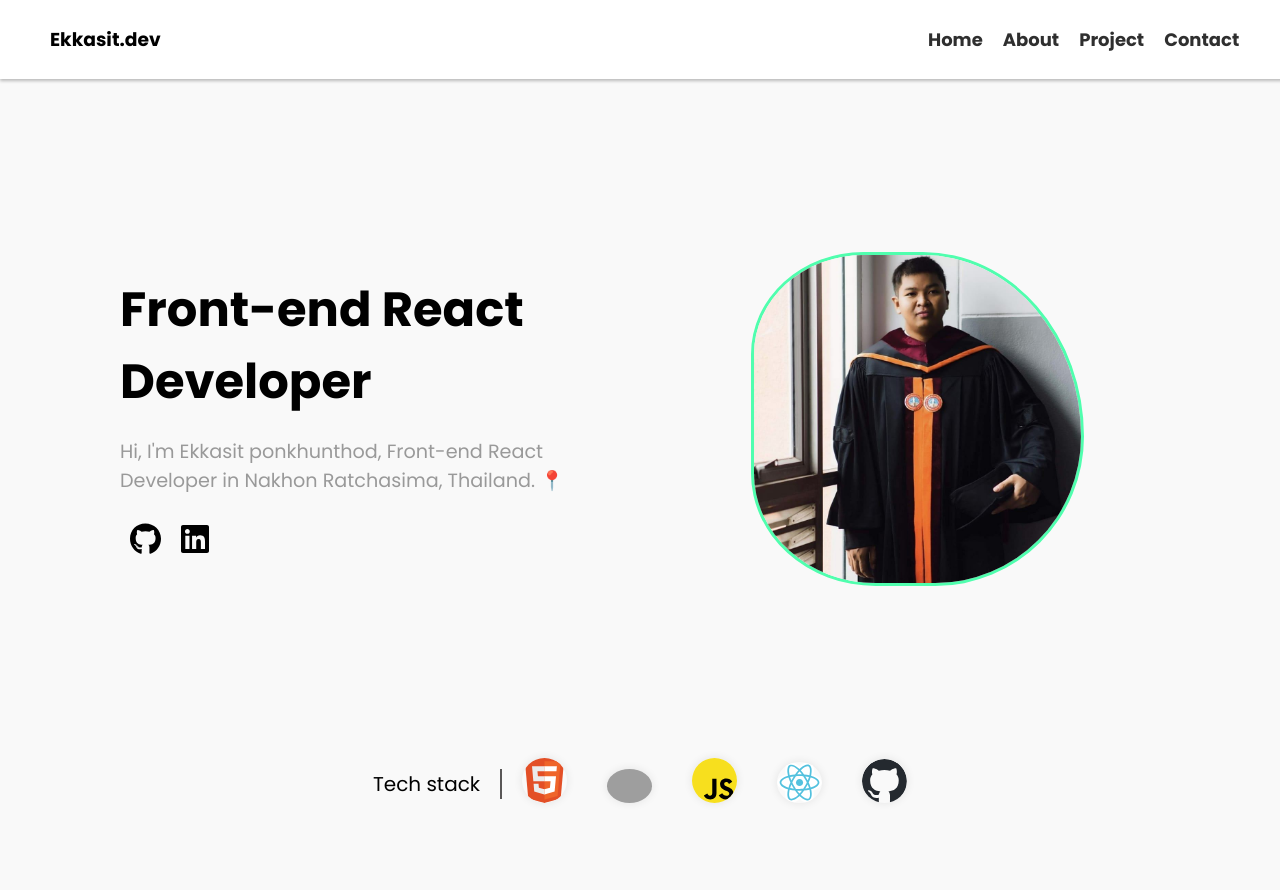
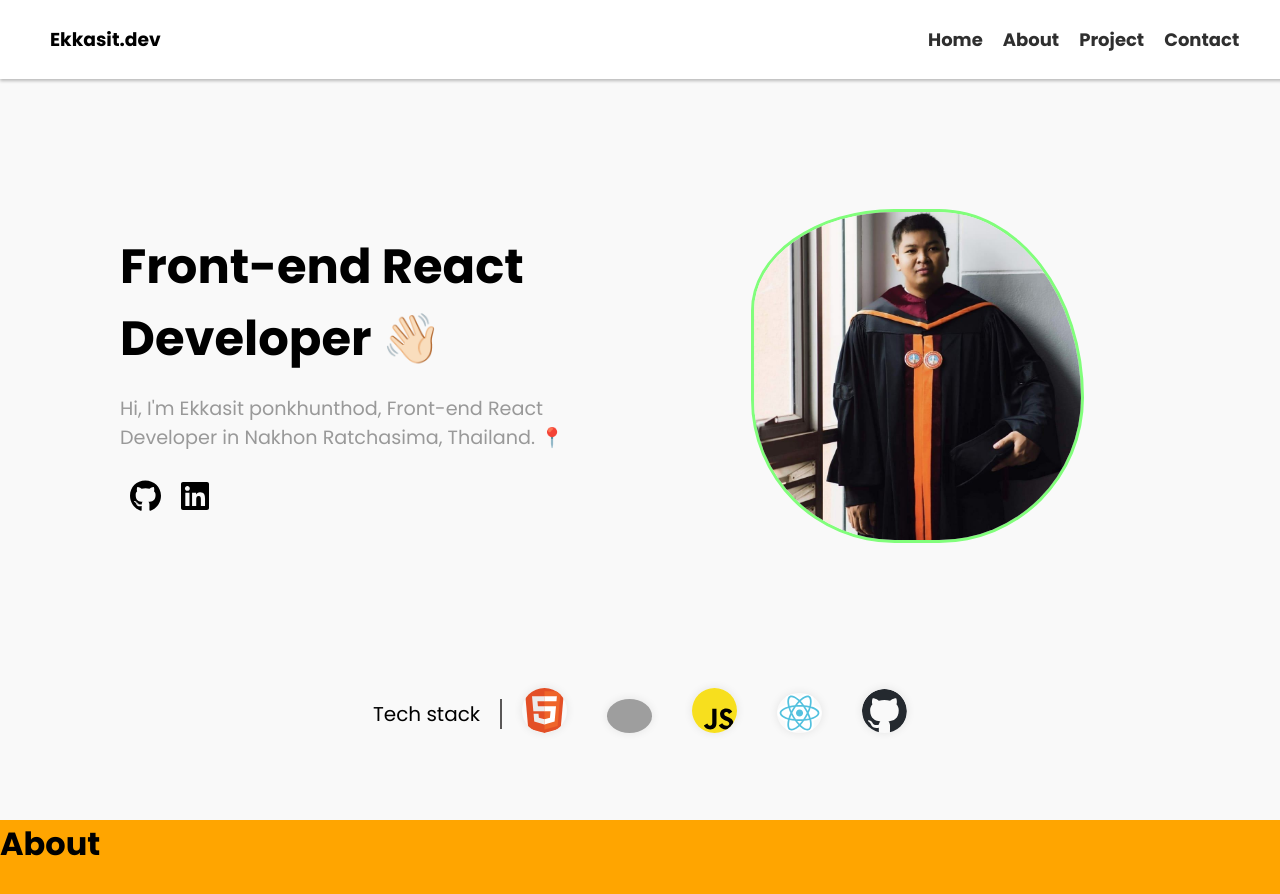
Before and after one commit to ekkasitProject/resume, a React (Vite) app: page / in a window 1280 px wide. Shown: the top 894 px of the page. Built offline with nearby package versions, Linux system fonts and the light colour scheme; grey boxes are pictures that could not be loaded.

Commit message:
add about page

```diff
--- a/src/App.jsx
+++ b/src/App.jsx
@@ -3,12 +3,14 @@ import Navbar from './components/Navbar/Navbar';
 
 import './App.css';
 import Introduce from './components/Introduce/Introduce';
+import About from './components/About/About';
 const App = () => {
   return (
-    <div>
+    <>
       <Navbar />
       <Introduce />
-    </div>
+      <About />
+    </>
   );
 };
 
--- /dev/null
+++ b/src/components/About/About.jsx
@@ -0,0 +1,13 @@
+import React from 'react';
+import classes from './About.module.css';
+const About = () => {
+  return (
+    <div>
+      <div className={classes.container}>
+        <h1>About</h1>
+      </div>
+    </div>
+  );
+};
+
+export default About;
--- /dev/null
+++ b/src/components/About/About.module.css
@@ -0,0 +1,5 @@
+.container {
+  background-color: orange;
+  width: 100%;
+  height: 90vh;
+}
--- a/src/components/Introduce/Introduce.jsx
+++ b/src/components/Introduce/Introduce.jsx
@@ -1,14 +1,15 @@
 import React from 'react';
 import classes from './Introduce.module.css';
+import Card from '../UI/Card';
 import { FontAwesomeIcon } from '@fortawesome/react-fontawesome';
 import { faGithub } from '@fortawesome/free-brands-svg-icons';
 import { faLinkedin } from '@fortawesome/free-brands-svg-icons';
 const Introduce = () => {
   return (
-    <div className={classes.container}>
+    <Card>
       <div className={classes.content}>
         <div className={classes.text}>
-          <h1>Front-end React Developer</h1>
+          <h1>Front-end React Developer 👋🏻</h1>
           <p>
             Hi, I'm Ekkasit ponkhunthod, Front-end React Developer in Nakhon
             Ratchasima, Thailand. 📍
@@ -37,7 +38,7 @@ const Introduce = () => {
           <img src="/images/logo_github.svg" alt="" />
         </div>
       </div>
-    </div>
+    </Card>
   );
 };
 
--- a/src/components/Introduce/Introduce.module.css
+++ b/src/components/Introduce/Introduce.module.css
@@ -1,21 +1,12 @@
-.container {
-  display: flex;
-  flex-direction: column;
-  justify-content: center;
-  align-items: center;
-  background-color: #f9f9f9;
-  padding: 5rem 0;
-}
-
 .content {
   display: flex;
   justify-content: center;
   align-items: center;
   flex-direction: row;
   width: 100%;
-  height: 56.7vh;
+  height: 50vh;
   max-width: 1100px;
-  margin-top: 7rem;
+  margin-top: 6rem;
 }
 
 .text {
--- a/src/components/Navbar/Navbar.jsx
+++ b/src/components/Navbar/Navbar.jsx
@@ -6,16 +6,16 @@ const Navbar = () => {
       <h3 className={classes.logo}>Ekkasit.dev</h3>
       <ul>
         <li>
-          <a href="">Home</a>
+          <a href="#">Home</a>
         </li>
         <li>
-          <a href="">About</a>
+          <a href="#">About</a>
         </li>
         <li>
-          <a href="">Project</a>
+          <a href="#">Project</a>
         </li>
         <li>
-          <a href="">Contact</a>
+          <a href="#">Contact</a>
         </li>
       </ul>
     </nav>
--- a/src/components/Navbar/Navbar.module.css
+++ b/src/components/Navbar/Navbar.module.css
@@ -4,10 +4,11 @@
   justify-content: space-between;
   padding: 25px 50px 25px 50px;
   box-shadow: 0px 2px 3px rgba(0, 0, 0, 0.25);
-  background-color: white;
+  background-color: #fff;
   width: 100%;
   height: auto;
   position: fixed;
+  top: 0;
   z-index: 999;
 }
 
--- /dev/null
+++ b/src/components/UI/Card.jsx
@@ -0,0 +1,7 @@
+import React from 'react';
+import classes from './Card.module.css';
+const Card = (props) => {
+  return <div className={classes.card}>{props.children}</div>;
+};
+
+export default Card;
--- /dev/null
+++ b/src/components/UI/Card.module.css
@@ -0,0 +1,8 @@
+.card {
+  display: flex;
+  flex-direction: column;
+  justify-content: center;
+  align-items: center;
+  background-color: #f9f9f9;
+  padding: 5rem 0;
+}
```
